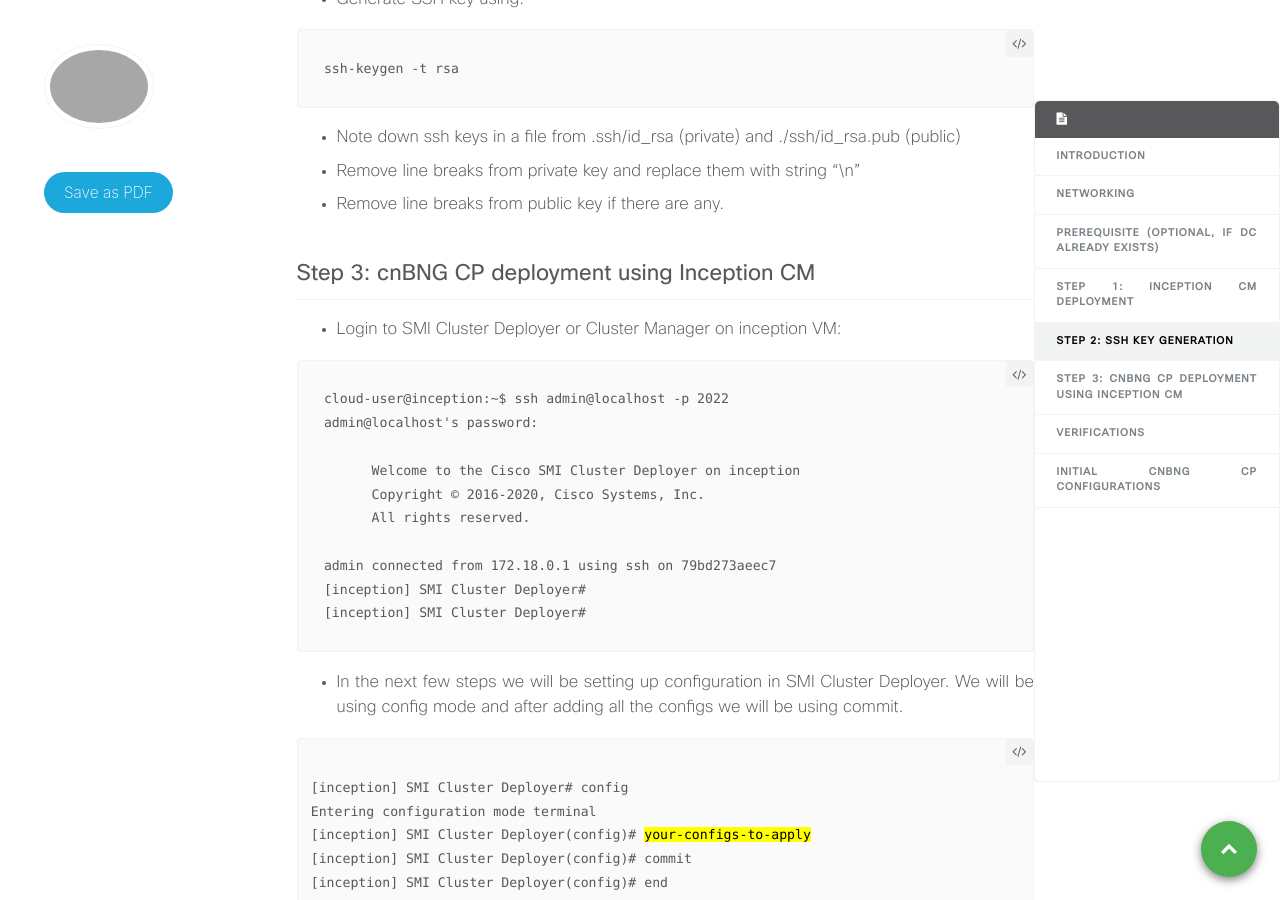
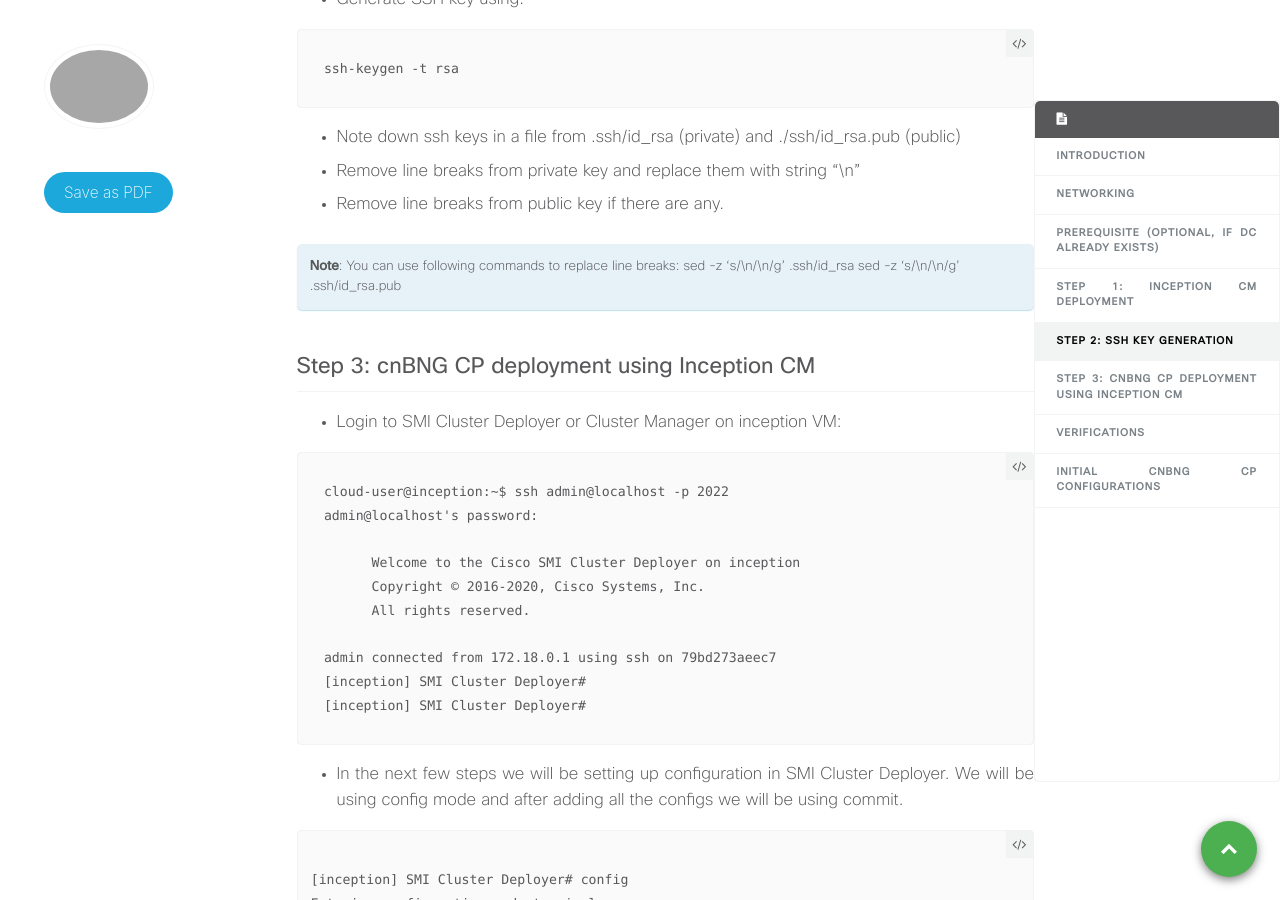
Before and after one commit to xrdocs/cnbng, a Jekyll site: the page built from _tutorials/cnbng-cp-single-vm-aio-deployment-guide.md, in a window 1280 px wide and 900 px high, scrolled down 2523 px. Built offline with Jekyll 4.4.1, drawn with Linux system fonts in a browser that asks for light colours; comment, search, counter and statistics services are not loaded; some of the changed text lies outside the part shown.

Commit message:
Update cnbng-cp-single-vm-aio-deployment-guide.md

````diff
--- a/_tutorials/cnbng-cp-single-vm-aio-deployment-guide.md
+++ b/_tutorials/cnbng-cp-single-vm-aio-deployment-guide.md
@@ -66,6 +66,11 @@ ssh-keygen -t rsa
 - Note down ssh keys in a file from .ssh/id_rsa (private) and ./ssh/id_rsa.pub (public)
 - Remove line breaks from private key and replace them with string "\n"
 - Remove line breaks from public key if there are any.
+
+**Note**: You can use following commands to replace line breaks:
+sed -z 's/\n/\\n/g' .ssh/id_rsa
+sed -z 's/\n/\\n/g' .ssh/id_rsa.pub
+{: .notice--info}
 
 ## Step 3: cnBNG CP deployment using Inception CM
 - Login to SMI Cluster Deployer or Cluster Manager on inception VM:
@@ -148,6 +153,10 @@ exit
 ```
  "\n     network:\n        version: 2\n        ethernets:\n            ens192:\n                dhcp4: false\n                addresses:\n                - { {K8S_SSH_IP}}/24\n                routes:\n                - to: 0.0.0.0/0\n                  via: your-gateway-ip\n                nameservers:\n                    addresses:\n                    - your-dns1\n                    - your-dns2\n                    search:\n                    - your-domain\n\n\n"
 ```
+
+**Note**: You can use following command to replace line breaks:
+sed -z 's/\n/\\n/g' netplan.yaml
+{: .notice--info}
 
 Don't forget to remove spaces in { { K8S_SSH_IP } } in the configs above.
 {: .notice--info}
````
